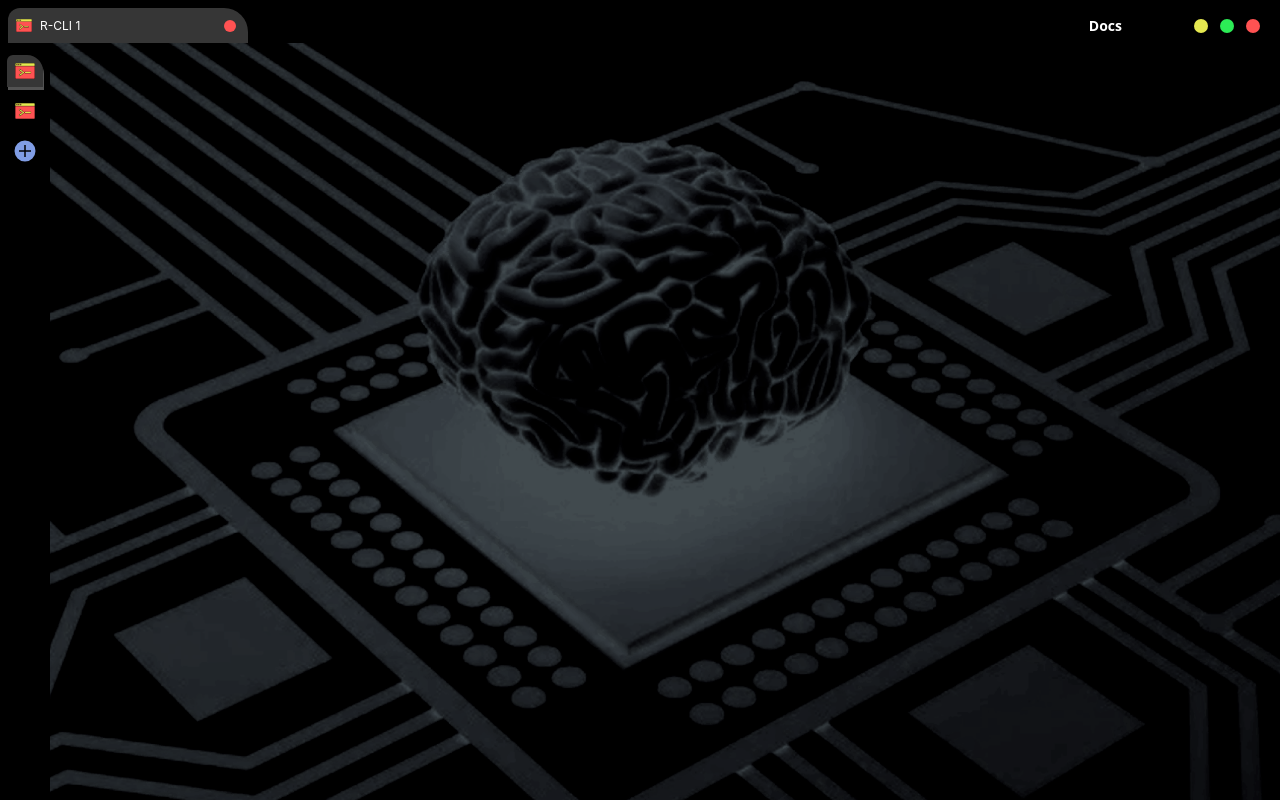
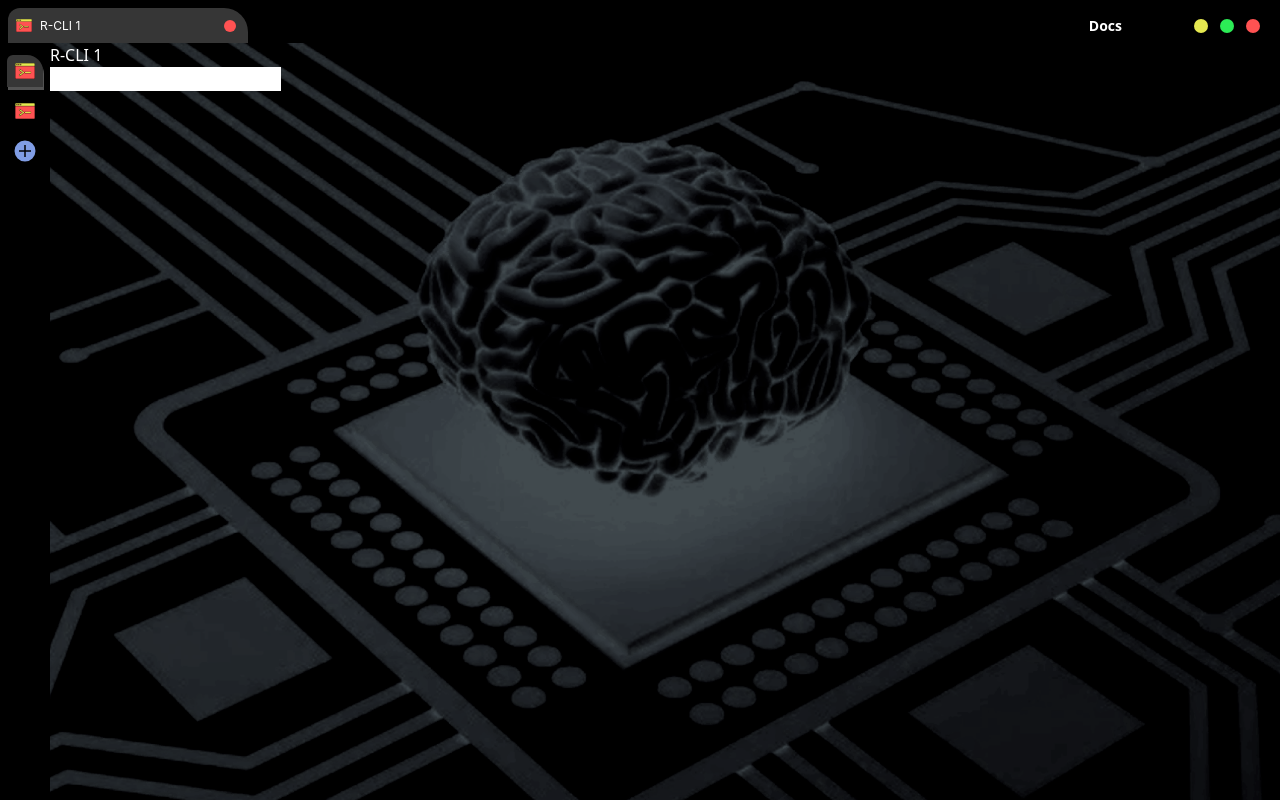
Before and after one commit to roman-ojha/r-cli, a Vue app: page / in a window 1280 px wide. Built offline with nearby package versions, Linux system fonts and the light colour scheme.

Commit message:
pref: removed router based tab

```diff
--- a/src/components/CLIPlayground/Index.vue
+++ b/src/components/CLIPlayground/Index.vue
@@ -5,7 +5,12 @@
       class="w-cli-playground h-cli-playground absolute top-upperFrame left-sideBar before:content-[''] before:top-0 before:left-0 before:w-full before:h-full before:absolute before:bg-playgroundImage before:bg-no-repeat before:bg-center before:bg-cover before:saturate-10 before:contrast-140 before:brightness-50"
     ></div>
     <keep-alive>
-      <!-- <TabVue v-for="i in numberOfTab" :key="i" v-show="activeTab === i" /> -->
+      <TabVue
+        v-for="tab in tabInfo"
+        :key="tab.id"
+        v-show="activeTabId === tab.id"
+        :tabInfo="tab"
+      />
     </keep-alive>
   </div>
 </template>
@@ -23,11 +28,14 @@ export default defineComponent({
     TabVue,
   },
   computed: {
-    activeTab() {
-      return store.getters["activeTab"];
+    activeTabId() {
+      return store.getters["activeTabId"];
     },
     numberOfTab() {
       return store.getters["numberOfTab"];
+    },
+    tabInfo() {
+      return store.getters["getTabInfo"];
     },
   },
 });
--- a/src/components/CLIPlayground/Tab/Index.vue
+++ b/src/components/CLIPlayground/Tab/Index.vue
@@ -3,31 +3,27 @@
     id="cli-playground-tab"
     class="w-cli-playground h-cli-playground absolute top-upperFrame left-sideBar"
   >
-    <h1 class="text-white">{{ tabTitle }}</h1>
+    <h1 class="text-white">{{ tabInfo.name }}</h1>
     <input type="text" />
-    <!-- <audio controls :src="testAudio"></audio> -->
   </div>
 </template>
 
 <script lang="ts">
 import { defineComponent } from "vue";
 import { useStore } from "../../../store";
-// import testAudio from "C:/Users/razzr/Downloads/Music/test.mp3";
+import { Tab as TabTypes } from "../../../store/modules/tabs/types";
 
 const store = useStore();
 
 export default defineComponent({
   name: "TabVue",
-  data() {
-    return {
-      // testAudio,
-    };
-  },
-  computed: {
-    tabTitle() {
-      return store.getters["getCurrentTabTitle"];
+  props: {
+    tabInfo: {
+      type: Object,
+      required: true,
     },
   },
+  computed: {},
 });
 </script>
 
--- a/src/components/SideBar/Index.vue
+++ b/src/components/SideBar/Index.vue
@@ -4,12 +4,20 @@
     class="w-side-bar bg-black h-side-bar flex flex-col justify-start items-center py-2"
   >
     <TabButton
-      v-for="i in numberOfTabs"
-      :id="i"
-      :selectedTab="selectedTab"
-      :key="i"
-      @click="changeTab(i)"
+      v-for="tab in tabInfo"
+      :id="tab.id"
+      :activeTabId="activeTabId"
+      :key="tab.id"
+      @click="changeTab(tab.id)"
     />
+    <!-- <router-link
+      v-for="tab in tabInfo"
+      :key="tab.id"
+      :to="`/${tab.id}`"
+      @click="changeTab(tab.id)"
+    >
+      <TabButton :id="tab.id" :activeTabId="activeTabId" />
+    </router-link> -->
     <Icon
       icon="carbon:add-filled"
       :color="plusIconColor"
@@ -31,14 +39,17 @@ const store = useStore();
 export default defineComponent({
   name: "SideBar",
   computed: {
-    selectedTab() {
-      return store.getters["activeTab"];
+    activeTabId() {
+      return store.getters["activeTabId"];
     },
     numberOfTabs() {
       return store.getters["numberOfTab"];
     },
     currentTabInfo() {
       return store.getters["getCurrentTabInfo"];
+    },
+    tabInfo() {
+      return store.getters["getTabInfo"];
     },
   },
   data() {
@@ -47,8 +58,8 @@ export default defineComponent({
     };
   },
   methods: {
-    changeTab(tabNo: number) {
-      store.commit(TabsMutationType.CHANGE_TAB, tabNo);
+    changeTab(tabId: number) {
+      store.commit(TabsMutationType.CHANGE_TAB, tabId);
     },
     createNewTab() {
       store.commit(TabsMutationType.OPEN_NEW_TAB);
--- a/src/components/SideBar/TabButton.vue
+++ b/src/components/SideBar/TabButton.vue
@@ -2,13 +2,13 @@
   <div
     :class="[
       'p-2 m-1',
-      id == selectedTab ? 'bg-gray-black-700' : '',
+      id == activeTabId ? 'bg-gray-black-700' : '',
       'rounded-tr-2xl',
       'rounded-tl-md',
-      id == selectedTab ? 'shadow-tab' : '',
+      id == activeTabId ? 'shadow-tab' : '',
       'cursor-pointer',
       'duration-150',
-      id == selectedTab ? '' : 'hover:bg-gray-black-200',
+      id == activeTabId ? '' : 'hover:bg-gray-black-200',
     ]"
   >
     <img :src="appIcon" class="w-5" />
@@ -18,10 +18,6 @@
 <script lang="ts">
 import { defineComponent } from "vue";
 import appIcon from "../../assets/images/appicon.png";
-
-interface Props {
-  active: boolean;
-}
 
 export default defineComponent({
   name: "TabVue",
@@ -35,7 +31,7 @@ export default defineComponent({
       type: Number,
       required: true,
     },
-    selectedTab: {
+    activeTabId: {
       type: Number,
       required: true,
     },
--- a/src/store/modules/tabs/getters.ts
+++ b/src/store/modules/tabs/getters.ts
@@ -3,12 +3,12 @@ import { RootState } from "../../types";
 import { TabsState, Getters } from "./types";
 
 const tabsGetters: GetterTree<TabsState, RootState> & Getters = {
-  activeTab: (state: TabsState) => state.activeTab,
-  numberOfTab: (state: TabsState) => state.numberOfTabs,
+  activeTabId: (state: TabsState) => state.activeTabId,
+  numberOfTab: (state: TabsState) => state.tabs.length,
   getCurrentTabTitle: (state: TabsState) => {
-    return state.tabs[state.activeTab - 1].name;
+    return state.tabs[state.activeTabId - 1].name;
   },
-  getCurrentTabInfo: (state: TabsState) => state.tabs[state.activeTab - 1],
+  getCurrentTabInfo: (state: TabsState) => state.tabs[state.activeTabId - 1],
   getTabInfo: (state: TabsState) => state.tabs,
 };
 
--- a/src/store/modules/tabs/mutations.ts
+++ b/src/store/modules/tabs/mutations.ts
@@ -2,12 +2,11 @@ import { MutationTree } from "vuex";
 import { TabsState, Mutations, TabsMutationType, Tab } from "./types";
 
 const tabsMutation: MutationTree<TabsState> & Mutations = {
-  [TabsMutationType.CHANGE_TAB]: function (state: TabsState, tabNo: number) {
-    return (state.activeTab = tabNo);
+  [TabsMutationType.CHANGE_TAB]: function (state: TabsState, tabId: number) {
+    return (state.activeTabId = tabId);
   },
   [TabsMutationType.OPEN_NEW_TAB]: function (state: TabsState) {
-    if (state.numberOfTabs < 10) {
-      state.numberOfTabs++;
+    if (state.tabs.length < 10) {
       state.tabs.push({
         name: `R-CLI ${state.tabs[state.tabs.length - 1].id + 1}`,
         id: state.tabs[state.tabs.length - 1].id + 1,
@@ -16,18 +15,17 @@ const tabsMutation: MutationTree<TabsState> & Mutations = {
   },
   [TabsMutationType.CLOSE_CURRENT_TAB]: function (state: TabsState) {
     state.tabs = state.tabs.filter(
-      (tab, index) => index != state.activeTab - 1
+      (tab, index) => index != state.activeTabId - 1
     );
-    if (state.activeTab === 1 && state.numberOfTabs === 1) {
+    if (state.activeTabId === 1 && state.tabs.length === 1) {
       window.electronAPI.closeWindows();
-    } else if (state.activeTab === 1 && state.numberOfTabs === 2) {
-      state.activeTab = 1;
-    } else if (state.activeTab === state.numberOfTabs) {
-      state.activeTab--;
+    } else if (state.activeTabId === 1 && state.tabs.length === 2) {
+      state.activeTabId = 1;
+    } else if (state.activeTabId === state.tabs.length) {
+      state.activeTabId--;
     } else {
-      state.activeTab--;
+      state.activeTabId--;
     }
-    state.numberOfTabs--;
   },
 };
 
--- a/src/store/modules/tabs/state.ts
+++ b/src/store/modules/tabs/state.ts
@@ -1,8 +1,7 @@
 import { TabsState } from "./types";
 
 const tabState: TabsState = {
-  activeTab: 1,
-  numberOfTabs: 2,
+  activeTabId: 1,
   tabs: [
     {
       name: "R-CLI 1",
--- a/src/store/modules/tabs/types.ts
+++ b/src/store/modules/tabs/types.ts
@@ -12,13 +12,12 @@ export interface Tab {
 }
 
 export interface TabsState {
-  numberOfTabs: number;
-  activeTab: number;
+  activeTabId: number;
   tabs: Tab[];
 }
 
 export interface Getters {
-  activeTab(state: TabsState): number;
+  activeTabId(state: TabsState): number;
   numberOfTab(state: TabsState): number;
   getCurrentTabTitle(state: TabsState): Tab["name"];
   getCurrentTabInfo(state: TabsState): Tab;
@@ -51,7 +50,7 @@ export enum TabsMutationType {
 }
 
 export type Mutations<S = TabsState> = {
-  [TabsMutationType.CHANGE_TAB](state: S, tabNo: number): void;
+  [TabsMutationType.CHANGE_TAB](state: S, tabId: number): void;
   [TabsMutationType.OPEN_NEW_TAB](state: S): void;
   [TabsMutationType.CLOSE_CURRENT_TAB](state: S): void;
 };
```
Also changed, not shown: src/routes/index.ts (+7 -0 lines).
